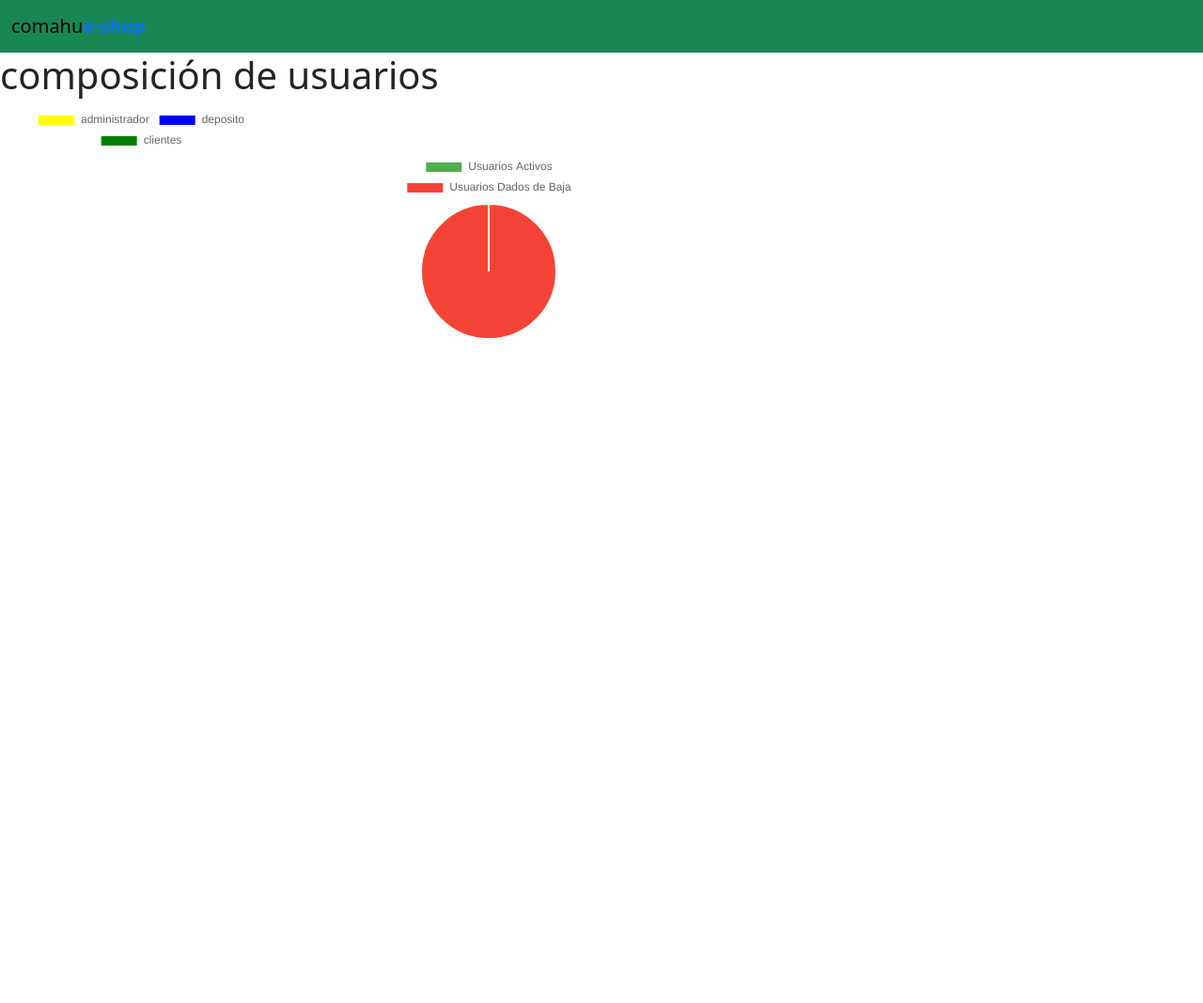
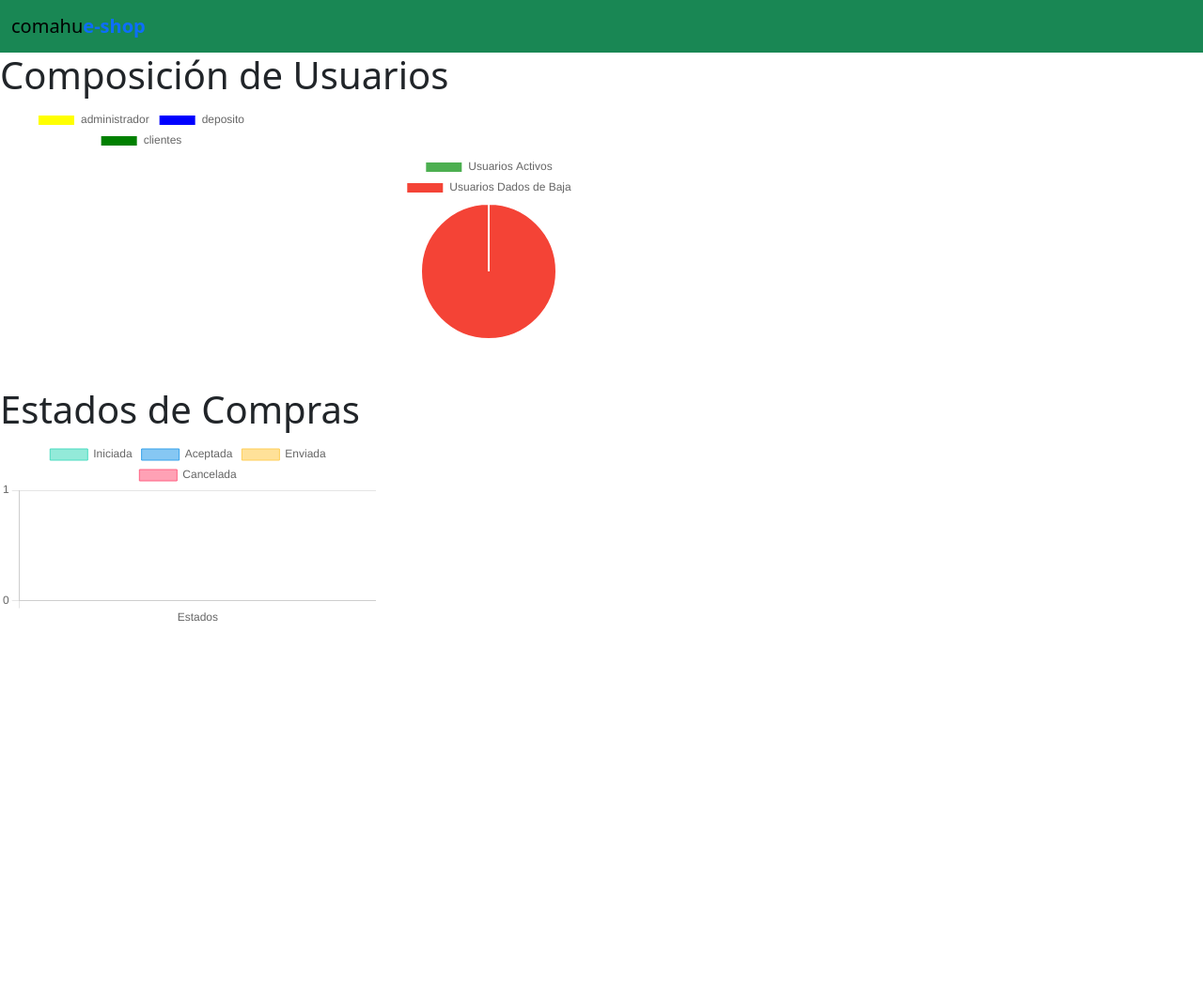
Before and after one commit to DiegoMarchandon/TPFinalPWD, a PHP site: page /Vista/Home/estadisticas.php in a window 1280 px wide. Shown: the whole page at 94% size. Before the commit the page ends 360 px from the top, so only its background shows below. Run offline with PHP 8.4, Linux system fonts and the light colour scheme; the visitor is signed in with stand-in values (Sample User, id 1); data comes from the database, SQL or seed files in the repository; data that the repository does not hold is empty; some libraries are stand-ins or nearby versions.

Commit message:
nuevo grafico en estadisticas.php

```diff
--- a/Vista/Action/enviarDatos.php
+++ b/Vista/Action/enviarDatos.php
@@ -9,25 +9,67 @@ $ABMCompraitem = new ABMCompraItem;
 $ABMUsuarioRol = new ABMUsuarioRol;
 $ABMCompraestado = new ABMCompraEstado;
 
-$colUsuariosRol = $ABMUsuarioRol->buscarArray(null);
-$colUsuarios = $ABMUsuario->buscarArray(null);
+// $colUsuariosRol = $ABMUsuarioRol->buscarArray(null);
+// $colUsuarios = $ABMUsuario->buscarArray(null);
 $arrAsocUsuariosRol = [];
 $arrUsuariosActivos = [];
-foreach($colUsuariosRol as $usRol){
+$arrCompraEstados = [];
+$arrVentas = ['estadoCompras' =>[],'montoVentas' =>[]];
+
+foreach($ABMUsuarioRol->buscarArray(null) as $usRol){
     $arrAsocUsuariosRol[] = ['idusuario' => $usRol['objUsuario']->getIdusuario(),'idrol' => $usRol['objRol']->getIdrol()];
 }
 
-foreach($colUsuarios as $usuario){
+foreach($ABMUsuario->buscarArray(null) as $usuario){
     $arrUsuariosActivos[] = $usuario['usdeshabilitado'];
 }
+
+foreach($ABMCompraestado->buscarArray(null) as $CompraEstado){
+    $arrCompraEstados[] = $CompraEstado['objCompraEstadoTipo']->getIdcompraestadotipo();
+}
+
+/*
+foreach($ABMCompraestado->buscarArray(null) as $arrCompraEstado){
+    $estadoCompra = $arrCompraEstado['objCompraEstadoTipo'];
+    $fechaEstado = $arrCompraEstado['cefechaini'];
+    // si el compraestado es 3 (enviado) o 4(cancelado)
+    if($estadoCompra === 3 || $estadoCompra === 4){
+
+        // en la primera clave de $arrVentas, guardo los estados de las compras
+        $arrVentas['estadoCompras'][] = ['estadoCompra' => $estadoCompra, 'fecha' => $fechaEstado];
+
+        // si el estado es enviado:
+        if($estadoCompra === 3){
+
+            // extraigo el idcompraestado para usarlo en comparaciones
+            $IDCompra = $estadoCompra['idcompra'];
+
+            // recorro los compraitem para poder extraer la cantidad vendida
+            foreach($ABMCompraitem->buscarArray(null) as $arrCompraitem){
+
+                // si el IDCompra del compraestado coincide con el compraitem recorrido:
+                if($arrCompraitem['objCompra']->getIdcompra() == $IDCompra){
+                    // extraigo la cantidad del item
+                    $cantidad = $arrCompraitem['cicantidad'];
+
+
+                    $arrVentas['montoVentas'][] = ['fechaVenta' => $fechaEstado,'montoVenta'=>]
+                }
+
+            }
+        }
+    }
+} */
 
 $datos = [
     'compras' => $ABMCompra->buscarArray(null),
     'usuarios' => $ABMUsuario->buscarArray(null),
     'cantUsuariosActivos' => $arrUsuariosActivos,
+    'ventas' => $arrVentas,
     'productos' => $ABMProducto->buscarArray(null),
     'compraitem' => $ABMCompraitem->buscarArray(null),
     'usuariorol' => $arrAsocUsuariosRol,
+    'colCompraEstados' => $arrCompraEstados,
     'compraestado' => $ABMCompraestado->buscarArray(null)
 ];
 
--- a/Vista/Home/estadisticas.php
+++ b/Vista/Home/estadisticas.php
@@ -11,16 +11,24 @@ include_once('../estructura/headerSeguro.php');
 </head>
 <body>
     <div id="usersInfo">
-        <h1>composición de usuarios</h1>
+        <h1>Composición de Usuarios</h1>
 
         <div style="display: flex; align-items: center; width: 800px;">
-            <div style="position: relative; width: 400px; height: 300px;">
+            <div style="width: 400px; height: 300px;">
                 <canvas id="graficoTorta"></canvas>
             </div>
             <div style="width: 200px; height: 200px; margin-left: 20px;">
                 <canvas id="subgraficoTorta"></canvas>
             </div>
         </div>
+    </div>
+
+    <div id="comprasInfo">
+        <h1>Estados de Compras</h1>
+        <div style="width: 400px; height: 600px">
+            <canvas id="graficoBarras"></canvas>
+        </div>
+
     </div>
 
 <script src="../js/chart.js"></script>
@@ -59,7 +67,7 @@ include_once('../estructura/headerSeguro.php');
                     var etiquetas = ['administrador', 'deposito', 'clientes'];
                     var datosGrafico = [contadorRoles.idrol1, contadorRoles.idrol2, contadorRoles.idrol3];
 
-                    console.log(datos.compraestado);
+                    console.log(datos.colCompraEstados);
 
                     var tortaChart = new Chart(graficoTorta, {
                         type: 'pie',
@@ -83,7 +91,7 @@ include_once('../estructura/headerSeguro.php');
                         }
                     });
 
-                    /* ------subgrafico--------- */
+                    /* ------subgrafico de tortas--------- */
 
                     var usuariosActivos = datos.cantUsuariosActivos;
 
@@ -118,8 +126,63 @@ include_once('../estructura/headerSeguro.php');
                         }
                     });
 
-                    // Actualiza el gráfico para reflejar los nuevos datos
-                    // chart.update();
+
+                    /* ------ grafico de barras ------- */
+                    var compraEstados = datos.colCompraEstados;
+
+                    var estados = ["Iniciada","Aceptada","Enviada","Cancelada"];
+                    var colores = ['rgba(75, 220, 192, 0.6)', 'rgba(54, 162, 235, 0.6)', 'rgba(255, 206, 86, 0.6)', 'rgba(255, 99, 132, 0.6)'];
+
+                    // Procesar los datos para contar las ocurrencias
+                    var conteo = { 1: 0, 2: 0, 3: 0, 4: 0 }; // Inicializamos el conteo con 0 para todos los estados
+
+                    // proceso los datos para contar las ocurrencias
+                    compraEstados.forEach(function (valor) {
+                        conteo[valor] = (conteo[valor] || 0) + 1;
+                    });
+
+                    var datasets = estados.map(function(estado, index) {
+                        return {
+                            label: estado, // Nombre del estado
+                            data: [conteo[index + 1] || 0], // Valor para el estado. Usamos index + 1 porque los valores son 1-4
+                            backgroundColor: colores[index], // Color asociado
+                            borderColor: colores[index].replace('0.6', '1'), // Borde más intenso
+                            borderWidth: 1
+                        };
+                    });
+
+                    // var datos = Object.values(conteo);  // [número de ocurrencias de cada valor]
+
+                    // Crear el gráfico de barras
+                    var graficoBarras = document.getElementById('graficoBarras').getContext('2d');
+                    var barrasChart = new Chart(graficoBarras, {
+                        type: 'bar',
+                        data: {
+                            labels: ["Estados"], // Etiqueta genérica para agrupar los datos
+                            datasets: datasets
+                        },
+                        options: {
+                            responsive: true,
+                            plugins: {
+                                legend: {
+                                    display: true, // Muestra la leyenda con colores por estado
+                                    position: 'top'
+                                },
+                                tooltip: {
+                                    enabled: true
+                                }
+                            },
+                            scales: {
+                                y: {
+                                    beginAtZero: true,
+                                    ticks: {
+                                        stepSize: 1
+                                    }
+                                }
+                            }
+                        }
+                    });
+
                 },
                 error: function (xhr, status, error) {
                     console.error('Error al obtener los datos:', error);
--- a/bdcarritocompras.sql
+++ b/bdcarritocompras.sql
@@ -153,7 +153,7 @@ INSERT INTO `menu` (`idmenu`, `menombre`, `medescripcion`, `idpadre`, `medeshabi
 (7, 'Ordenes', '../Home/ordenes.php', NULL, NULL),
 (9, 'Usuarios', '../Home/actualizarUsuario.php', NULL, NULL),
 (11, 'Asignar Roles', '../Home/asignarRoles.php', NULL, NULL),
-(12, 'Estadisticas', '../Home/estadisticas.php',NULL,NULL)
+(12, 'Estadisticas', '../Home/estadisticas.php',NULL,NULL),
 (13, 'Cerrar Sesión', '../Action/logout.php', NULL, NULL);
 
 -- --------------------------------------------------------
```
